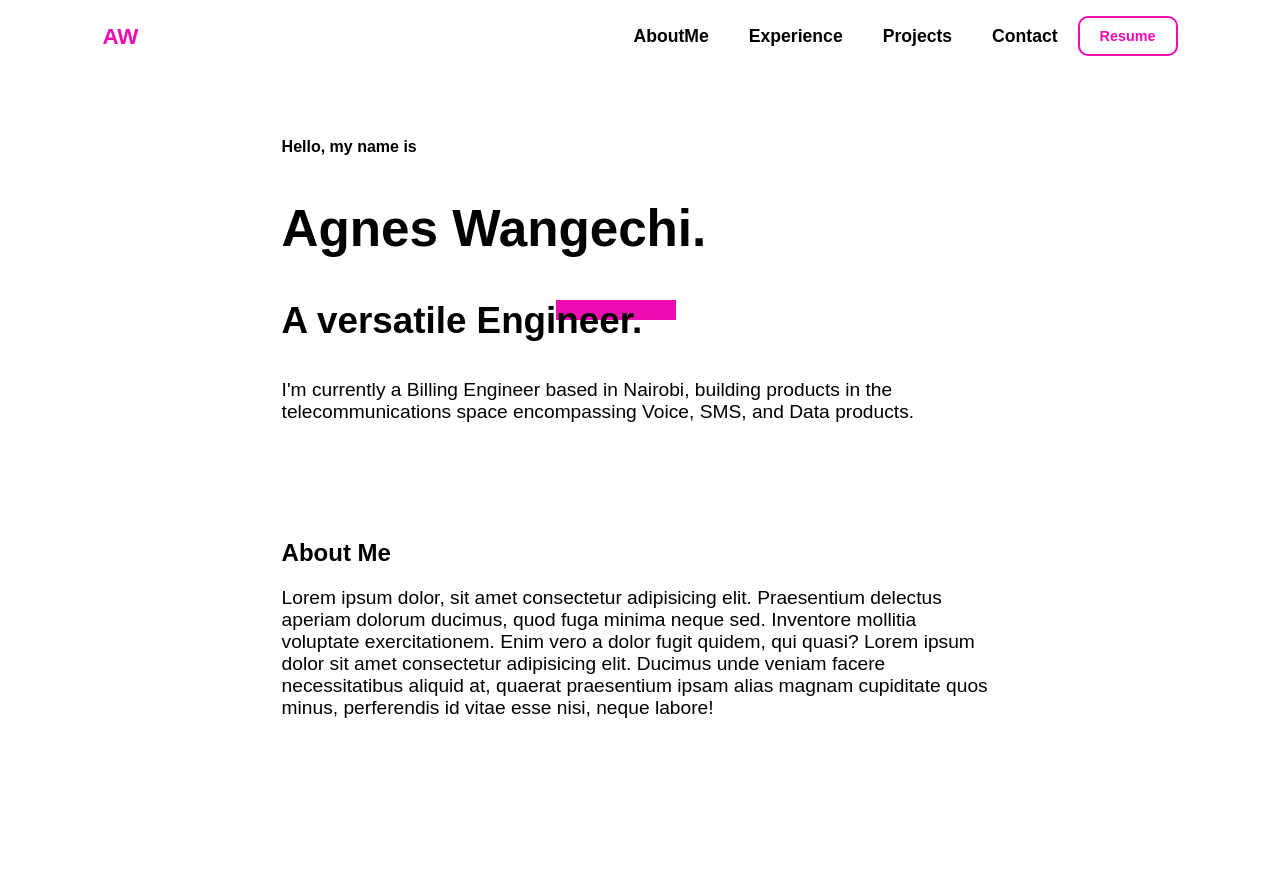
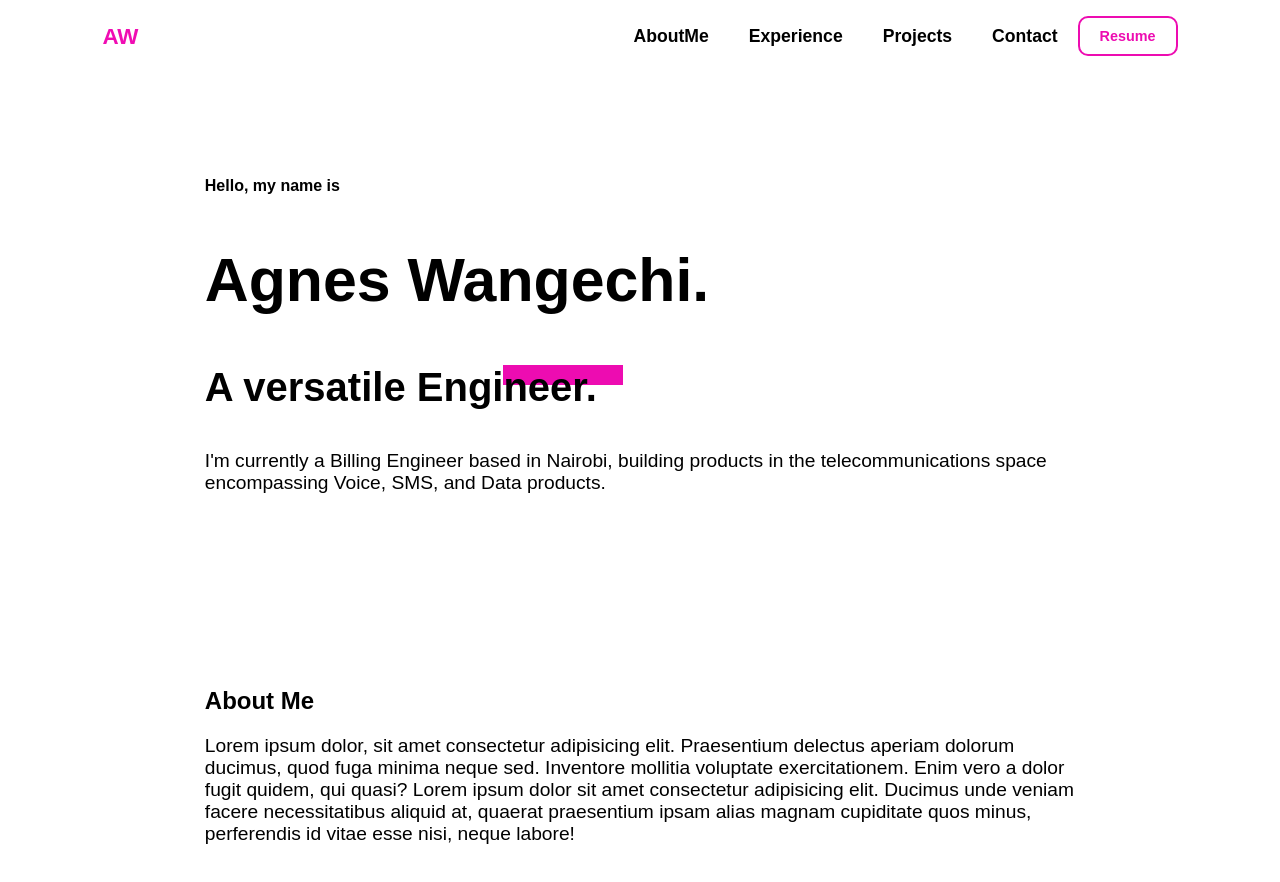
Before and after one commit to AgnesWangechi/Agnes-Wangechi, a React (Create React App) app: page / in a window 1280 px wide. Shown: the top 882 px of the page. Before the commit the page ends 800 px from the top, so only its background shows below. Built offline with nearby package versions, Linux system fonts and the light colour scheme.

Commit message:
Make the Hero full page

```diff
--- a/src/Components/Hero/Hero.css
+++ b/src/Components/Hero/Hero.css
@@ -1,18 +1,18 @@
 section
 {
-    padding: 3% 22%;
+    padding: 6% 16%;
 
 }
 
 h2
 {
-    font-size: 3.2rem;
+    font-size: 3.8rem;
     font-weight: bold;
 }
 
 h3
 {
-    font-size: 2.3rem;
+    font-size: 2.5rem;
     font-weight: 600;
 }
 
```
